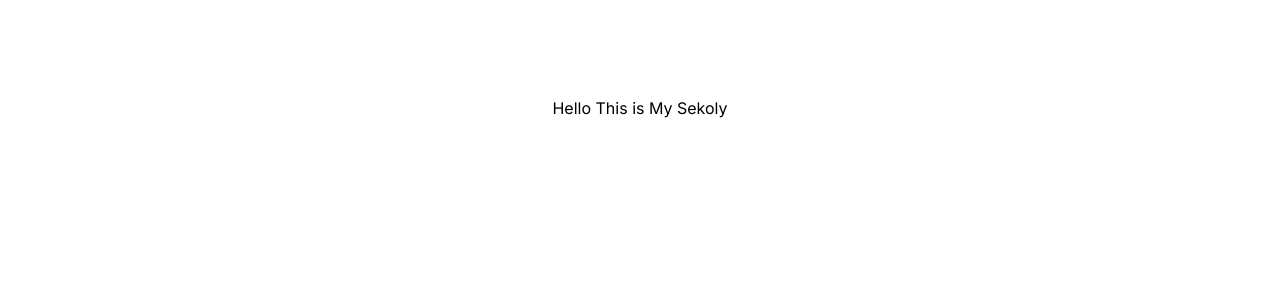
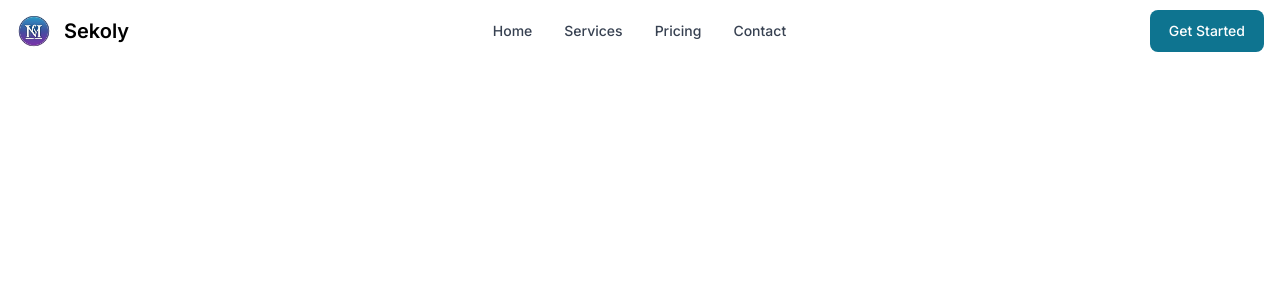
Before and after one commit to mizael-anthony/sekoly, a Next.js app: page / in a window 1280 px wide. Shown: the top 300 px of the page. Built offline with nearby package versions, Linux system fonts and the light colour scheme.

Commit message:
fix-sidebar-responsive

```diff
--- a/src/app/dashboard/page.tsx
+++ b/src/app/dashboard/page.tsx
@@ -21,53 +21,7 @@ export default function DashboardPage() {
 
   return (
     <>
-      <Button
-        onClick={toggleSidebar}
-        className={`fixed top-4 left-4 z-50 ${isSidebarOpen ? "hidden" : ""} sm:hidden`}
-      >
-        <HiMenu className="w-5 h-5" />
-      </Button>
-      <Sidebar className={`fixed top-0 left-0 z-40 w-64 h-screen transition-transform ${isSidebarOpen ? "translate-x-0" : "-translate-x-full"} sm:translate-x-0`}>
-      <div className="flex items-center justify-between p-4">
-          <Sidebar.Logo
-            href="#"
-            img="https://flowbite.com/docs/images/logo.svg"
-            imgAlt="Flowbite logo"
-          >
-            Sekoly
-          </Sidebar.Logo>
-          <Button
-            onClick={toggleSidebar}
-            className="sm:hidden"
-          >
-            <HiX/>
-          </Button>
-        </div>
-        <Sidebar.Items>
-          <Sidebar.ItemGroup>
-            <Sidebar.Item href="#" icon={HiChartPie}>
-              Dashboard
-            </Sidebar.Item>
-            <Sidebar.Item
-              href="#"
-              icon={HiOutlineUserGroup}
-              label="Pro"
-              labelColor="dark"
-            >
-              Teachers
-            </Sidebar.Item>
-            <Sidebar.Item href="#" icon={HiInbox} label="3">
-              Subjects
-            </Sidebar.Item>
-            <Sidebar.Item href="#" icon={HiUser}>
-              Users
-            </Sidebar.Item>
-            <Sidebar.Item href="#" icon={HiViewBoards}>
-              Classes
-            </Sidebar.Item>
-          </Sidebar.ItemGroup>
-        </Sidebar.Items>
-      </Sidebar>
+     <h1>Dashboard</h1>
     </>
   );
 }
--- a/src/app/layout.tsx
+++ b/src/app/layout.tsx
@@ -17,9 +17,7 @@ export default function RootLayout({
   return (
     <html lang="en">
         <body className={inter.className}>
-            <main className="flex min-h-screen flex-col items-center justify-between p-24">
                 {children}
-            </main>
         </body>
     </html>
   );
--- a/src/app/page.tsx
+++ b/src/app/page.tsx
@@ -1,6 +1,25 @@
+"use client";
+
+import Link from "next/link";
+import { Navbar, Button } from "flowbite-react";
 
 export default function Home() {
   return (
-    <div>Hello This is My Sekoly</div>
+    <Navbar fluid rounded>
+      <Navbar.Brand as={Link} href="#">
+        <img src="/school.png" className="mr-3 h-6 sm:h-9" alt="Logo" />
+        <span className="self-center whitespace-nowrap text-xl font-semibold dark:text-white">Sekoly</span>
+      </Navbar.Brand>
+      <div className="flex items-center md:order-2">
+        <Button>Get Started</Button>
+      <Navbar.Toggle />
+      </div>
+      <Navbar.Collapse>
+        <Navbar.Link href="#">Home</Navbar.Link>
+        <Navbar.Link href="#">Services</Navbar.Link>
+        <Navbar.Link href="#">Pricing</Navbar.Link>
+        <Navbar.Link href="#">Contact</Navbar.Link>
+      </Navbar.Collapse>
+    </Navbar>
   );
 }
```
Also changed, not shown: public/school.png (added).
